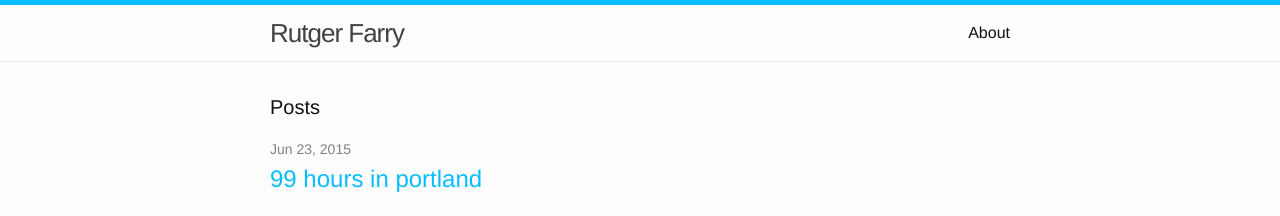
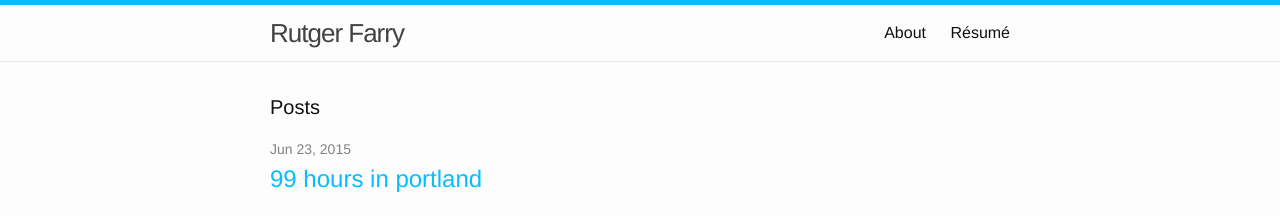
Before and after one commit to rutgerfarry/rutgerfarry.github.io, a Jekyll site: the page built from index.html, in a window 1280 px wide. Shown: the top 216 px of the page. Built offline with Jekyll 4.4.1, drawn with Linux system fonts in a browser that asks for light colours.

Commit message:
Added resume link to navbar

```diff
--- a/_includes/header.html
+++ b/_includes/header.html
@@ -19,6 +19,7 @@
           <a class="page-link" href="{{ page.url | prepend: site.baseurl }}">{{ page.title }}</a>
           {% endif %}
         {% endfor %}
+        <a class="page-link" href="https://www.dropbox.com/s/1uqjto4ul02r0l6/R%C3%A9sum%C3%A9.pdf?dl=0">Résumé</a>
       </div>
     </nav>
 
```
Also changed, not shown: assets/bar.jpg (deleted).
